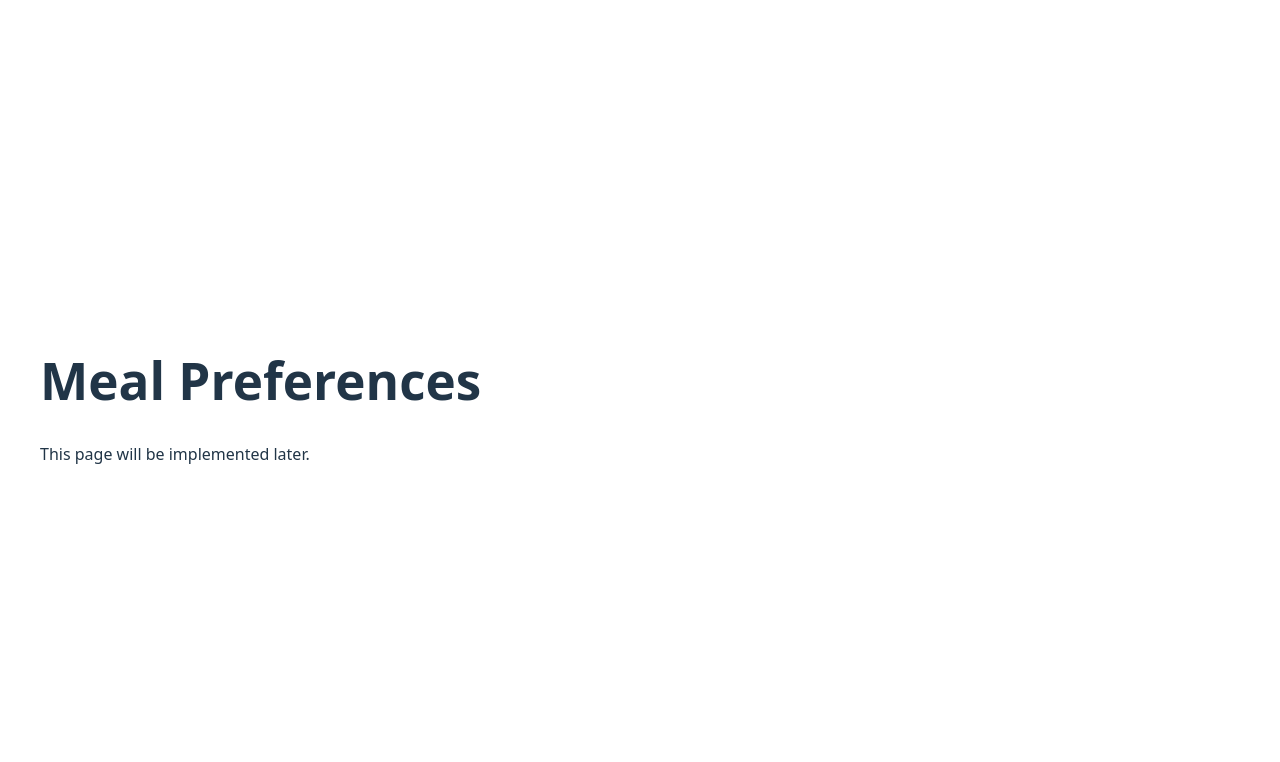
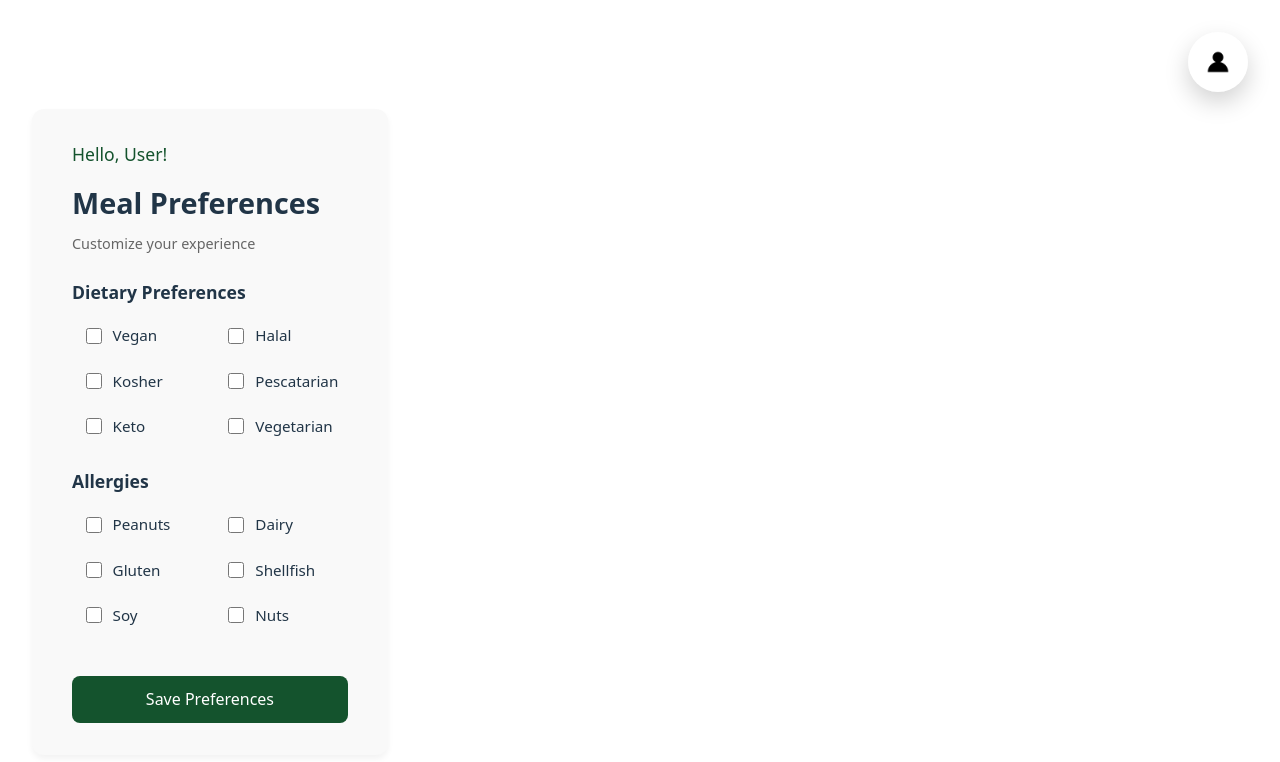
Before and after one commit to KhaledOul/W-Team-SOEN341_Project_W26, a React app in the folder frontend/: page /mealpreferences in a window 1280 px wide. Shown: the top 762 px of the page. Built offline with nearby package versions, Linux system fonts and the light colour scheme; no server answers; the HTML template or start-up script is replaced by a standard one.

Commit message:
Added meal preference for user
Loads and stores preferences from Firestore using UserID

```diff
--- a/frontend/package.json
+++ b/frontend/package.json
@@ -11,7 +11,7 @@
   },
   "dependencies": {
     "@tailwindcss/vite": "^4.1.18",
-    "firebase": "^12.8.0",
+    "firebase": "^12.9.0",
     "react": "^19.2.0",
     "react-dom": "^19.2.0",
     "react-router-dom": "^7.13.0"
--- a/frontend/src/components/mealpreferences/index.jsx
+++ b/frontend/src/components/mealpreferences/index.jsx
@@ -1,10 +1,173 @@
-import React from "react";
+import React, { useState, useEffect } from "react";
+import { doc, getDoc, setDoc } from "firebase/firestore";
+import { db } from "../../firebase/firebase";
+import { useAuth } from "../../contexts/authContext";
+import "./mealpreferences.css";
+import ProfileDropdown from "../profile";
+
+const DIET_OPTIONS = ["Vegan", "Halal", "Kosher", "Pescatarian", "Keto", "Vegetarian"];
+const ALLERGY_OPTIONS = ["Peanuts", "Dairy", "Gluten", "Shellfish", "Soy", "Nuts"];
 
 const MealPreferences = () => {
+  const { currentUser } = useAuth();
+  const [userName, setUserName] = useState("User");
+  const [selectedDiet, setSelectedDiet] = useState([]);
+  const [selectedAllergies, setSelectedAllergies] = useState([]);
+  const [loading, setLoading] = useState(true);
+  const [saving, setSaving] = useState(false);
+
+  // Load user preferences on mount
+  useEffect(() => {
+    const loadPreferences = async () => {
+      if (!currentUser) {
+        setLoading(false);
+        return;
+      }
+
+      try {
+        // Set user name from Firebase Auth
+        setUserName(currentUser.displayName || currentUser.email?.split("@")[0] || "User");
+
+        // Load preferences from Firestore
+        const userDocRef = doc(db, "users", currentUser.uid);
+        const userDoc = await getDoc(userDocRef);
+
+        if (userDoc.exists()) {
+          const data = userDoc.data();
+
+          // Load diet preferences (array format based on your screenshot)
+          if (data.diet && Array.isArray(data.diet)) {
+            setSelectedDiet(data.diet);
+          }
+
+          // Load allergies (array format based on your screenshot)
+          if (data.allergies && Array.isArray(data.allergies)) {
+            setSelectedAllergies(data.allergies);
+          }
+        }
+      } catch (error) {
+        console.error("Error loading preferences:", error);
+        alert("Failed to load preferences. Please try again.");
+      } finally {
+        setLoading(false);
+      }
+    };
+
+    loadPreferences();
+  }, [currentUser]);
+
+  const handleDietToggle = (diet) => {
+    setSelectedDiet((prev) =>
+      prev.includes(diet)
+        ? prev.filter((d) => d !== diet)
+        : [...prev, diet]
+    );
+  };
+
+  const handleAllergyToggle = (allergy) => {
+    setSelectedAllergies((prev) =>
+      prev.includes(allergy)
+        ? prev.filter((a) => a !== allergy)
+        : [...prev, allergy]
+    );
+  };
+
+  const handleSave = async () => {
+    if (!currentUser) {
+      alert("You must be logged in to save preferences.");
+      return;
+    }
+
+    setSaving(true);
+    try {
+      const userDocRef = doc(db, "users", currentUser.uid);
+
+      // Save to Firestore with the same structure as your screenshot
+      await setDoc(
+        userDocRef,
+        {
+          diet: selectedDiet,
+          allergies: selectedAllergies,
+        },
+        { merge: true } // This will update only these fields without overwriting other data
+      );
+
+      alert("Preferences saved successfully!");
+    } catch (error) {
+      console.error("Error saving preferences:", error);
+      alert("Failed to save preferences. Please try again.");
+    } finally {
+      setSaving(false);
+    }
+  };
+
+  if (loading) {
+    return (
+      <div className="meal-preferences-container">
+        <div className="preferences-card">
+          <p>Loading preferences...</p>
+        </div>
+      </div>
+    );
+  }
+
   return (
-    <div style={{ padding: 40 }}> {/* ✅ placeholder layout */}
-      <h1>Meal Preferences</h1>
-      <p>This page will be implemented later.</p>
+    <div className="meal-preferences-container">
+      <div className="profile-dropdown-wrapper">
+        <ProfileDropdown />
+      </div>
+
+      <div className="preferences-card">
+        <div className="user-greeting">Hello, {userName}!</div>
+
+        <h1>Meal Preferences</h1>
+        <p className="subtitle">Customize your experience</p>
+
+        {/* Diet Options */}
+        <div className="preference-section">
+          <h3>Dietary Preferences</h3>
+          <div className="options-group">
+            {DIET_OPTIONS.map((diet) => (
+              <div key={diet} className="option-item">
+                <input
+                  type="checkbox"
+                  id={`diet-${diet}`}
+                  checked={selectedDiet.includes(diet)}
+                  onChange={() => handleDietToggle(diet)}
+                />
+                <label htmlFor={`diet-${diet}`}>{diet}</label>
+              </div>
+            ))}
+          </div>
+        </div>
+
+        {/* Allergy Options */}
+        <div className="preference-section">
+          <h3>Allergies</h3>
+          <div className="options-group">
+            {ALLERGY_OPTIONS.map((allergy) => (
+              <div key={allergy} className="option-item">
+                <input
+                  type="checkbox"
+                  id={`allergy-${allergy}`}
+                  checked={selectedAllergies.includes(allergy)}
+                  onChange={() => handleAllergyToggle(allergy)}
+                />
+                <label htmlFor={`allergy-${allergy}`}>{allergy}</label>
+              </div>
+            ))}
+          </div>
+        </div>
+
+        {/* Save Button */}
+        <button
+          className="save-button"
+          onClick={handleSave}
+          disabled={saving}
+        >
+          {saving ? "Saving..." : "Save Preferences"}
+        </button>
+      </div>
     </div>
   );
 };
--- /dev/null
+++ b/frontend/src/components/mealpreferences/mealpreferences.css
@@ -0,0 +1,150 @@
+.meal-preferences-container {
+    min-height: 100vh;
+    display: flex;
+    align-items: center;
+    justify-content: center;
+    padding: 2rem;
+    position: relative;
+  }
+
+  .profile-dropdown-wrapper {
+    position: fixed;
+    top: 2rem;
+    right: 2rem;
+    z-index: 1000;
+  }
+
+  .preferences-card {
+    background-color: #1a1a1a;
+    border-radius: 12px;
+    padding: 2rem 2.5rem;
+    max-width: 600px;
+    width: 100%;
+    box-shadow: 0 4px 6px rgba(0, 0, 0, 0.1);
+  }
+
+  .preferences-card h1 {
+    font-size: 1.8em;
+    margin-bottom: 0.3rem;
+    color: rgba(255, 255, 255, 0.87);
+  }
+
+  .preferences-card .subtitle {
+    color: rgba(255, 255, 255, 0.6);
+    margin-bottom: 1.5rem;
+    font-size: 0.9em;
+  }
+
+  .user-greeting {
+    color: #14532d;
+    font-size: 1.1em;
+    margin-bottom: 1.2rem;
+    font-weight: 500;
+  }
+
+  .preference-section {
+    margin-bottom: 1.5rem;
+  }
+
+  .preference-section h3 {
+    font-size: 1.1em;
+    margin-bottom: 0.8rem;
+    color: rgba(255, 255, 255, 0.87);
+    text-align: left;
+  }
+
+  .options-group {
+    display: grid;
+    grid-template-columns: repeat(2, 1fr);
+    gap: 0.6rem;
+    text-align: left;
+  }
+
+  .option-item {
+    display: flex;
+    align-items: center;
+    gap: 0.5rem;
+    padding: 0.4rem 0.6rem;
+    border-radius: 6px;
+    transition: background-color 0.2s;
+    cursor: pointer;
+  }
+
+  .option-item:hover {
+    background-color: rgba(20, 83, 45, 0.15);
+  }
+
+  .option-item input[type="radio"],
+  .option-item input[type="checkbox"] {
+    width: 16px;
+    height: 16px;
+    cursor: pointer;
+    accent-color: #14532d;
+  }
+
+  .option-item label {
+    cursor: pointer;
+    color: rgba(255, 255, 255, 0.87);
+    font-size: 0.95em;
+    flex: 1;
+  }
+
+  .save-button {
+    width: 100%;
+    margin-top: 1.2rem;
+    padding: 0.7em 1.5em;
+    font-size: 1em;
+    border-radius: 8px;
+    border: 1px solid transparent;
+    background-color: #14532d;
+    color: white;
+    font-weight: 500;
+    cursor: pointer;
+    transition: all 0.25s;
+  }
+
+  .save-button:hover {
+    background-color: #166534;
+    transform: translateY(-2px);
+    box-shadow: 0 4px 12px rgba(20, 83, 45, 0.4);
+  }
+
+  .save-button:active {
+    transform: translateY(0);
+  }
+
+  @media (prefers-color-scheme: light) {
+    .preferences-card {
+      background-color: #f9f9f9;
+      box-shadow: 0 4px 6px rgba(0, 0, 0, 0.05);
+    }
+
+    .preferences-card h1,
+    .preference-section h3,
+    .option-item label {
+      color: #213547;
+    }
+
+    .preferences-card .subtitle {
+      color: #666;
+    }
+
+    .user-greeting {
+      color: #14532d;
+    }
+
+    .option-item:hover {
+      background-color: rgba(20, 83, 45, 0.08);
+    }
+  }
+
+  @media (max-width: 640px) {
+    .options-group {
+      grid-template-columns: 1fr;
+    }
+
+    .profile-dropdown-wrapper {
+      top: 1rem;
+      right: 1rem;
+    }
+  }
--- a/frontend/src/firebase/firebase.js
+++ b/frontend/src/firebase/firebase.js
@@ -1,5 +1,6 @@
 import { initializeApp } from "firebase/app";
 import { getAuth } from "firebase/auth";
+import { getFirestore } from "firebase/firestore";
 // Analytics is optional (safe to remove). If you want it, keep it:
 import { getAnalytics } from "firebase/analytics";
 
@@ -18,6 +19,9 @@ const app = initializeApp(firebaseConfig);
 // ✅ Auth
 export const auth = getAuth(app);
 
+// ✅ Firestore
+export const db = getFirestore(app);
+
 // ✅ Optional analytics (works only in browser + correct setup)
 export const analytics = getAnalytics(app);
 
```
Also changed, not shown: 1 other file (tests, documents, lock files or other folders).
